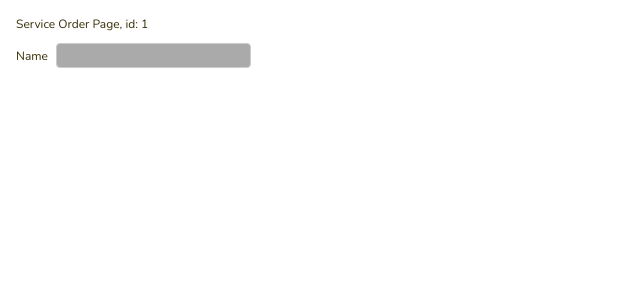
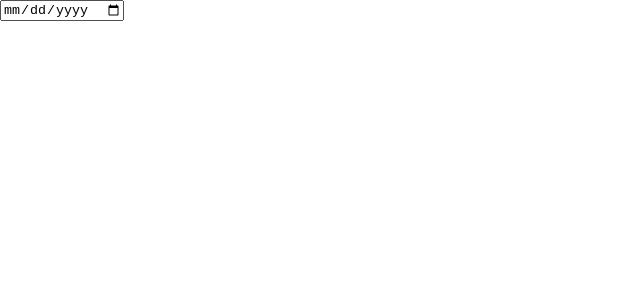
Before and after one commit to maciej-ka/demo-service-catalogue, a React (Vite) app: page /service/1/order in a window 1280 px wide. Shown: the top 300 px of the page, without its empty margins (0-640 px from the left). Built offline with nearby package versions, Linux system fonts and the light colour scheme.

Commit message:
feat: basic file structure for service order

```diff
--- /dev/null
+++ b/components/ServiceOrderWizard/ServiceOrderWizard.tsx
@@ -0,0 +1,5 @@
+import Step1 from "./Step1/Step1"
+
+const ServiceOrderWizard = () => <Step1 />
+
+export default ServiceOrderWizard
--- /dev/null
+++ b/components/ServiceOrderWizard/Step1/Step1.tsx
@@ -0,0 +1,9 @@
+import styles from "./Step1.module.css"
+
+const Step1 = () => (
+  <div className={styles.wrapper}>
+    <input type="date" />
+  </div>
+)
+
+export default Step1
--- a/pages/ServiceOrderPage/ServiceOrderPage.tsx
+++ b/pages/ServiceOrderPage/ServiceOrderPage.tsx
@@ -1,28 +1,11 @@
-import { Field, Input, Label } from "@headlessui/react"
 import { useParams } from "react-router-dom"
-import { useForm } from "react-hook-form"
-import styles from "./ServiceOrderPage.module.css"
+import ServiceOrderWizard from "../../components/ServiceOrderWizard/ServiceOrderWizard"
 
 const ServiceOrderPage = () => {
   const { id } = useParams()
-  const {
-    register,
-    formState: { errors },
-  } = useForm({ mode: "onBlur" })
+  console.log(id)
 
-  return (
-    <div className={styles.wrapper}>
-      Service Order Page, id: {id}
-      <Field>
-        <Label className={styles.label}>Name</Label>
-        <Input
-          className={styles.input}
-          {...register("ownerName", { required: true })}
-        />
-        {errors.ownerName && <p>Owner name is required.</p>}
-      </Field>
-    </div>
-  )
+  return <ServiceOrderWizard />
 }
 
 export default ServiceOrderPage
```
Also changed, not shown: components/ServiceOrderWizard/Step2/Step2.module.css (added, +12 -0 lines), components/ServiceOrderWizard/Step2/Step2.tsx (added, +25 -0 lines), components/ServiceOrderWizard/ServiceOrderWizard.module.css (added), components/ServiceOrderWizard/Step1/Step1.module.css (added).
